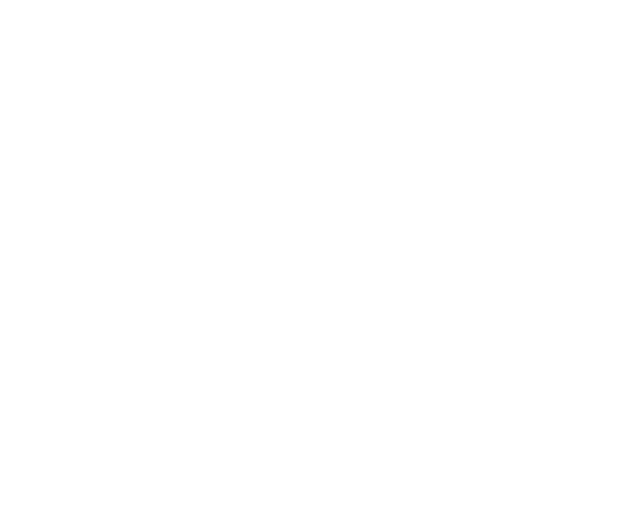
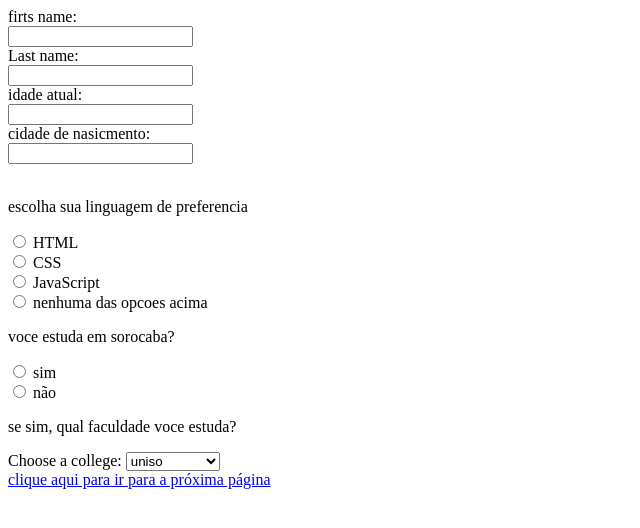
Before and after one commit to maria1310-csm/aula3, a plain HTML site: page index.html in a window 1280 px wide. Shown: the whole page, without its empty margins (0-640 px from the left). Drawn offline with Linux system fonts and the light colour scheme.

Commit message:
atualizar

```diff
--- a/index.html
+++ b/index.html
@@ -0,0 +1,56 @@
+<!DOCTYPE html>
+<html lang="en">
+<head>
+    <meta charset="UTF-8">
+    <meta name="viewport" content="width=device-width, initial-scale=1.0">
+    <title>Document</title>
+</head>
+<body>
+    <form action=“https://www.w3schools.com/action_page.php”>
+        <label for="fname">firts name:</label><br>
+        <input type="text" id="fname" name="fname"><br>
+        <label for="lname">Last name:</label><br>
+        <input type="text" id="lname" name="lname"><br>
+        <label for="idd"> idade atual:</label><br>
+        <input type="text" id="idd" name="idd"><br>
+        <label for="cityborn">cidade de nasicmento:</label><br>
+        <input type="text" id="cityborn" name="cityborn"> <br>
+        <br>
+        </form>
+        <form>
+            <p> escolha sua linguagem de preferencia </p>
+            <input type="radio" id="html" name="fav_language" value="HTML" >
+            <label for="html">HTML</label><br>
+            <input type="radio" id="css" name="fav_language" value="CSS">
+            <label for="css">CSS</label><br>
+            <input type="radio" id="javascript" name="fav_language" value="JavaScript">
+            <label for="javascript">JavaScript</label><br>
+            <input type="radio" id="nenhuma" name="fav_language" value="nenhuma">
+            <label for="nenhuma"> nenhuma das opcoes acima</label><br>
+
+            <p>voce estuda em sorocaba?</p>
+            <input type="radio" id="sim" name="estudo" value="sim">
+            <label for="sim"> sim</label><br>
+            <input type="radio" id="não" name="estudo" value="não">
+            <label for="não"> não</label><br>
+
+            <p> se sim, qual faculdade voce estuda?</p>
+
+            <label for="college">Choose a college:</label>
+            <select id="college" name="college">
+            <option value="uniso">uniso</option>
+            <option value="facens">facens</option>
+            <option value="anhanguera">anhanguera</option>
+            <option value="ufscar">ufscar</option><br>
+            </select>
+
+
+
+
+
+
+
+        <br>
+        <a href="w3school.html" target="_self"> clique aqui para ir para a próxima página</a>
+</body>
+</html>
```
Also changed, not shown: w3school.html (+13 -0 lines).
